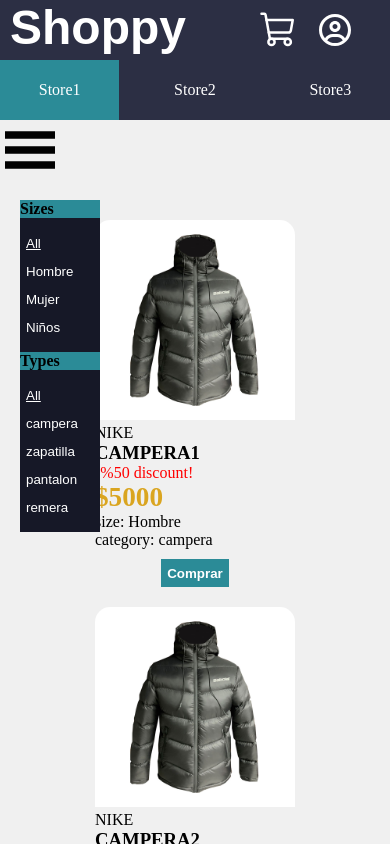
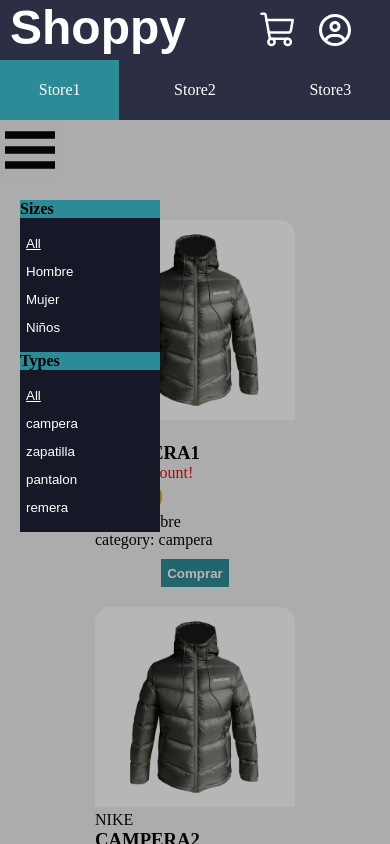
Before and after one commit to labmiracle/team-orange, a React (Vite) app in the folder client/: page /stores/1 in a window 390 px wide. Both pictures are taken after a click on the button 30 px from the left and 150 px from the top of the page. Shown: the top 844 px of the page. Built offline with nearby package versions, Linux system fonts and the light colour scheme; a web font is replaced by a local one.

Commit message:
#13-style(client): add more styling

```diff
--- a/client/src/pages/Home/Stores/Categories.small_menu.tsx
+++ b/client/src/pages/Home/Stores/Categories.small_menu.tsx
@@ -18,6 +18,7 @@ export default function CategoriesSmallMenu({ isCurrentFilter, setFilter }: Prop
 
     return (
         <div className={styles.menu_container}>
+            <div onClick={() => setVisibility(last => !last)} className={visible ? styles.menu_background : styles.hidden}></div>
             <button className={styles.menu_button} onClick={() => setVisibility(last => !last)}>
                 <MenuSVG />
             </button>
--- a/client/src/pages/Home/Stores/css/menu.module.css
+++ b/client/src/pages/Home/Stores/css/menu.module.css
@@ -2,6 +2,14 @@
     position: relative;
     grid-column: 1 / 3;
     grid-row: 1;
+}
+
+.menu_background {
+    position: absolute;
+    width: 100vw;
+    height: 100vh;
+    background-color: var(--black);
+    filter: opacity(0.3);
 }
 
 .menu_button {
@@ -22,7 +30,7 @@
     flex-direction: column;
     position: absolute;
     padding: 20px;
-    padding-right: 40px;
+    width: 180px;
 }
 
 menu h4 {
```
